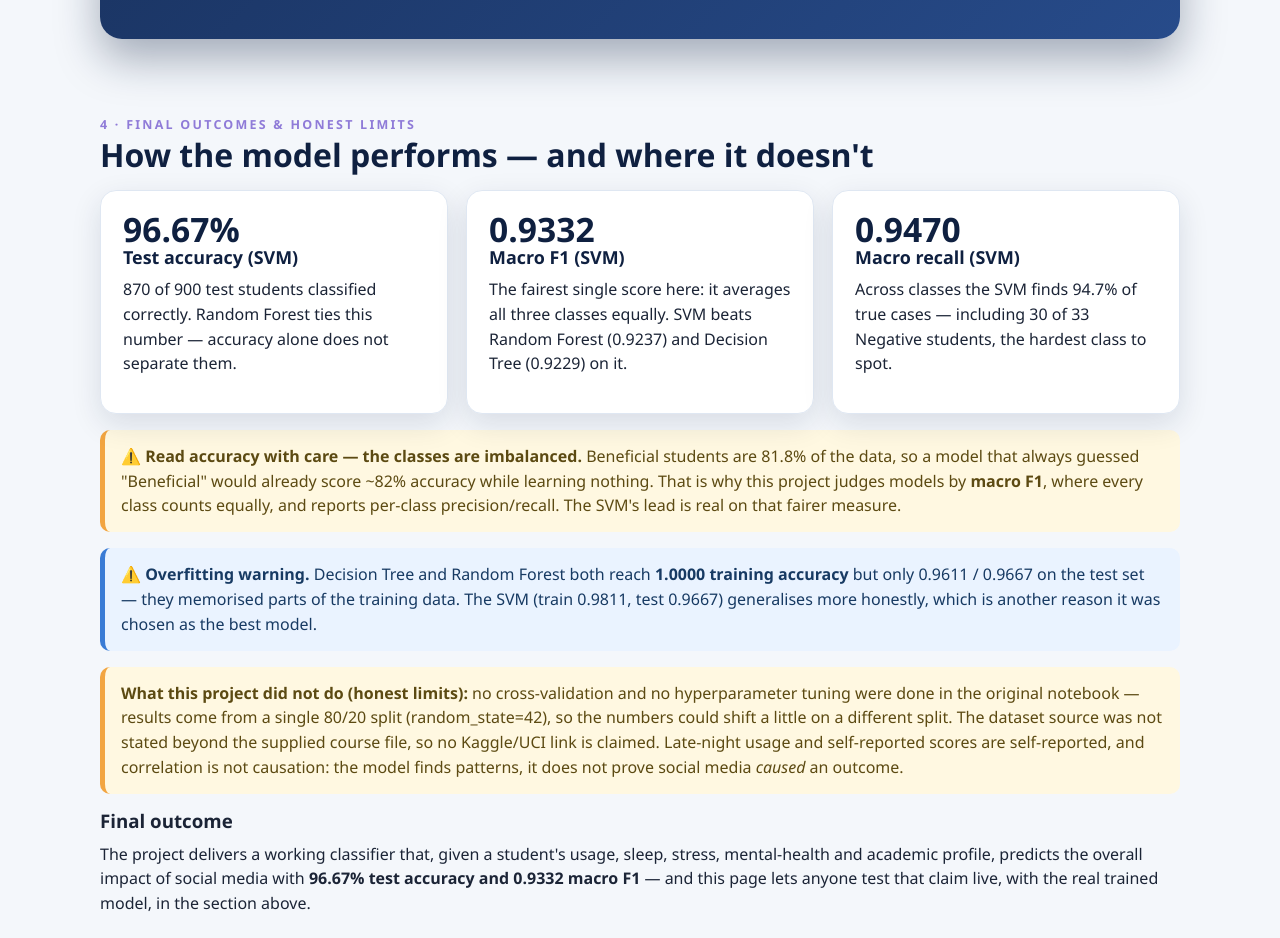
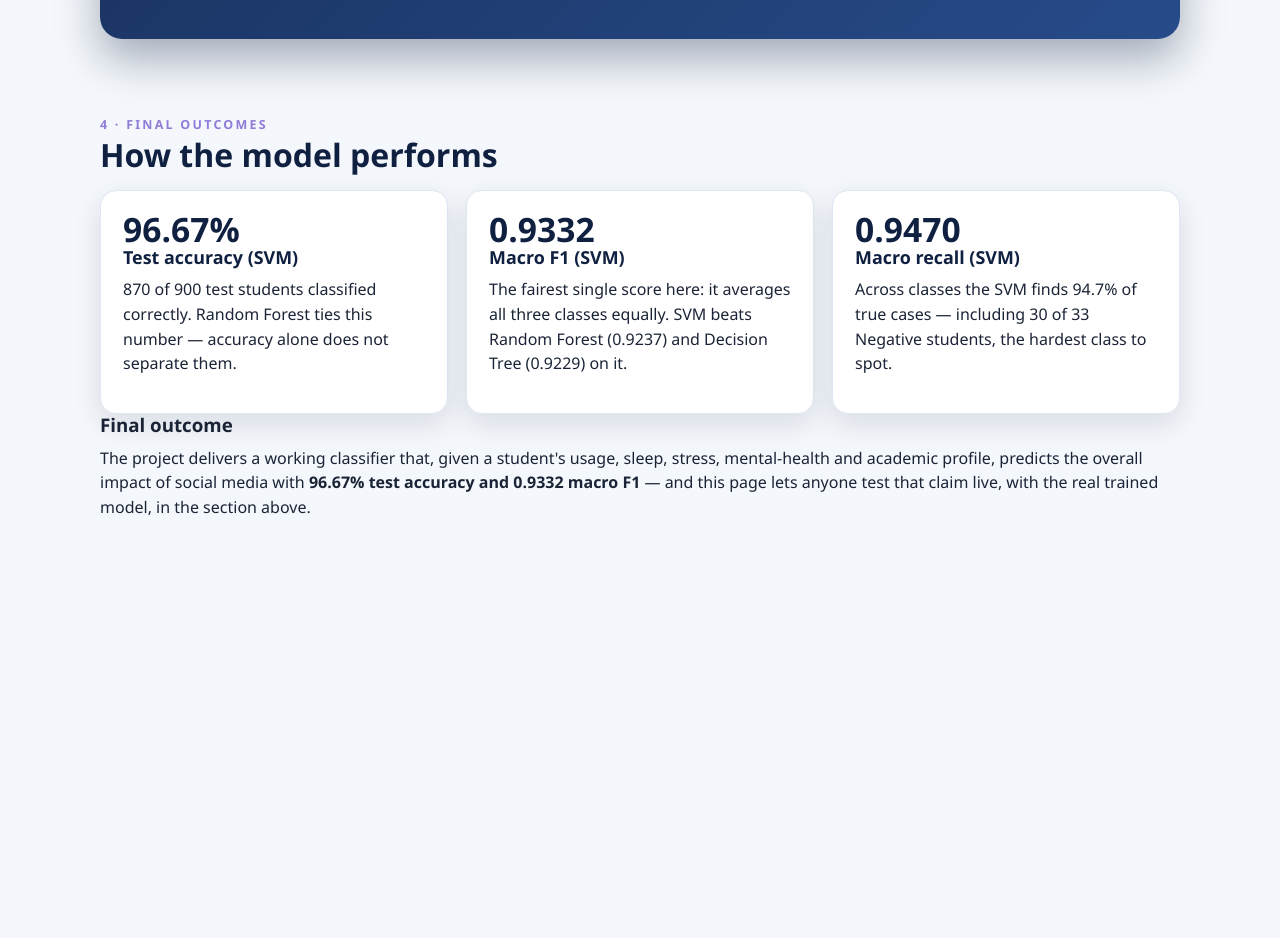
Before and after one commit to Rafin-05/social-media-impact, a plain HTML site: page index.html in a window 1280 px wide. Shown: the part 6748-7686 px from the top of the page. After the commit the page ends 7290 px from the top, so only its background shows below. Drawn offline with Linux system fonts and the light colour scheme.

Commit message:
Remove warning boxes from Performance section

```diff
--- a/index.html
+++ b/index.html
@@ -315,16 +315,13 @@ footer b{color:#fff}
 </section>
 
 <section id="performance">
-  <span class="eyebrow">4 · Final outcomes &amp; honest limits</span>
-  <h2>How the model performs — and where it doesn't</h2>
+  <span class="eyebrow">4 · Final outcomes</span>
+  <h2>How the model performs</h2>
   <div class="grid g3">
     <div class="card tilt"><div class="big">96.67%</div><h3>Test accuracy (SVM)</h3><p>870 of 900 test students classified correctly. Random Forest ties this number — accuracy alone does not separate them.</p></div>
     <div class="card tilt"><div class="big">0.9332</div><h3>Macro F1 (SVM)</h3><p>The fairest single score here: it averages all three classes equally. SVM beats Random Forest (0.9237) and Decision Tree (0.9229) on it.</p></div>
     <div class="card tilt"><div class="big">0.9470</div><h3>Macro recall (SVM)</h3><p>Across classes the SVM finds 94.7% of true cases — including 30 of 33 Negative students, the hardest class to spot.</p></div>
   </div>
-  <div class="note"><b>⚠️ Read accuracy with care — the classes are imbalanced.</b> Beneficial students are 81.8% of the data, so a model that always guessed "Beneficial" would already score ~82% accuracy while learning nothing. That is why this project judges models by <b>macro F1</b>, where every class counts equally, and reports per-class precision/recall. The SVM's lead is real on that fairer measure.</div>
-  <div class="note blue"><b>⚠️ Overfitting warning.</b> Decision Tree and Random Forest both reach <b>1.0000 training accuracy</b> but only 0.9611 / 0.9667 on the test set — they memorised parts of the training data. The SVM (train 0.9811, test 0.9667) generalises more honestly, which is another reason it was chosen as the best model.</div>
-  <div class="note"><b>What this project did not do (honest limits):</b> no cross-validation and no hyperparameter tuning were done in the original notebook — results come from a single 80/20 split (random_state=42), so the numbers could shift a little on a different split. The dataset source was not stated beyond the supplied course file, so no Kaggle/UCI link is claimed. Late-night usage and self-reported scores are self-reported, and correlation is not causation: the model finds patterns, it does not prove social media <i>caused</i> an outcome.</div>
   <h3>Final outcome</h3>
   <p>The project delivers a working classifier that, given a student's usage, sleep, stress, mental-health and academic profile, predicts the overall impact of social media with <b>96.67% test accuracy and 0.9332 macro F1</b> — and this page lets anyone test that claim live, with the real trained model, in the section above.</p>
 </section>
```
